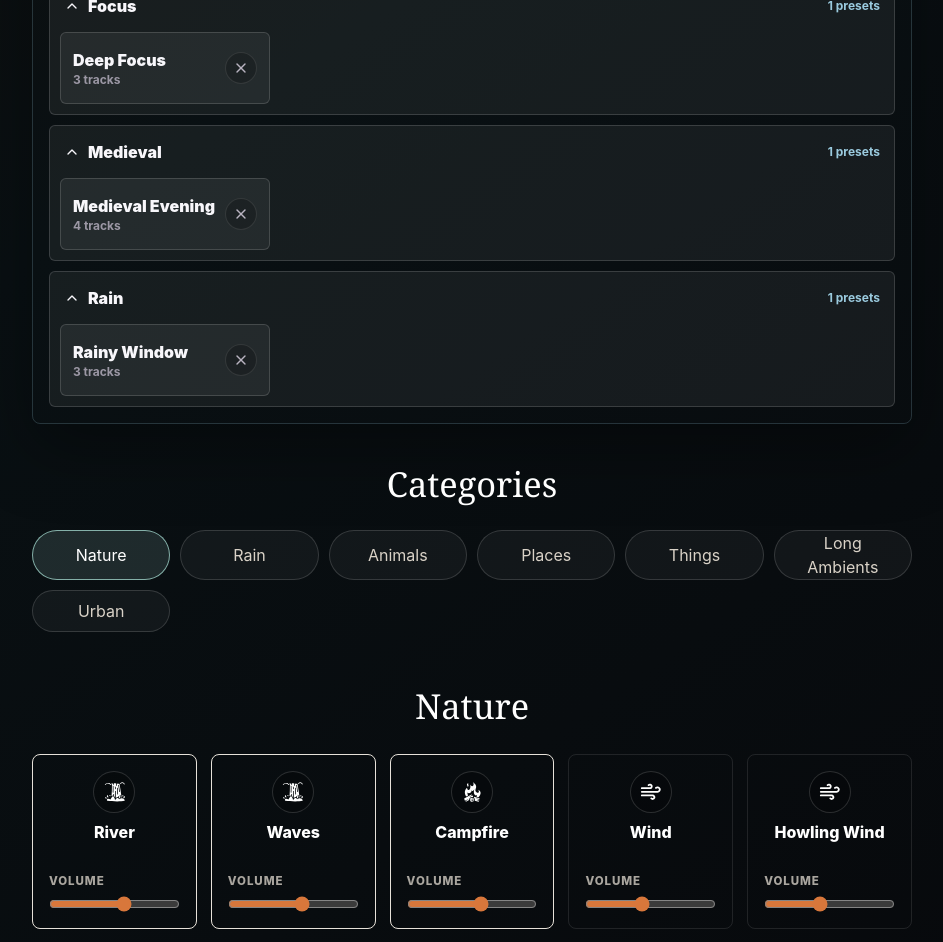
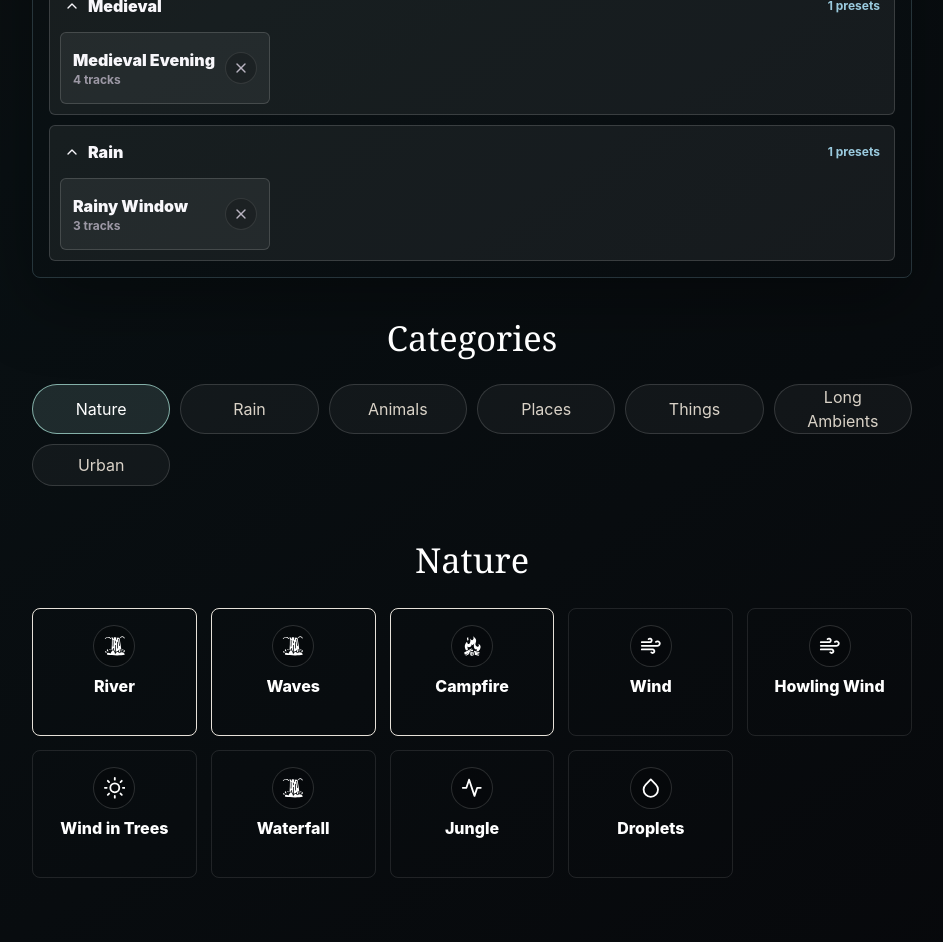
Before and after one commit to holyhell24/AmbientMixer, a React (Vite) app: page / in a window 1280 px wide. Shown: the part 980-1922 px from the top of the page, without its empty margins (168-1111 px from the left). Built offline with nearby package versions, Linux system fonts and the light colour scheme.

Commit message:
Removed sound item volume slider

```diff
--- a/src/App.tsx
+++ b/src/App.tsx
@@ -311,7 +311,6 @@ function App() {
           sounds={selectedSounds}
           tracks={tracks}
           maxActiveReached={activeTracks.length >= maxActiveTracks}
-          onChangeVolume={(id, volume) => updateTrack(id, { volume })}
           onToggleSound={toggleSound}
         />
       </section>
--- a/src/components/SoundCard/SoundCard.tsx
+++ b/src/components/SoundCard/SoundCard.tsx
@@ -5,12 +5,11 @@ function SoundCard({
   disabled,
   sound,
   track,
-  onChangeVolume,
   onToggleSound,
 }: SoundCardProps) {
   return (
     <article
-      className="min-h-36 rounded-lg border border-white/10 bg-[linear-gradient(180deg,rgba(255,255,255,0.045),rgba(255,255,255,0.02)),rgba(5,6,7,0.45)] p-4 transition hover:-translate-y-0.5 data-[active=true]:border-[#fff9ef]/90 data-[active=true]:bg-[linear-gradient(180deg,rgba(158,210,200,0.13),rgba(220,119,59,0.06)),rgba(5,6,7,0.58)] data-[disabled=true]:opacity-45 data-[disabled=true]:hover:translate-y-0 max-[520px]:min-h-[132px] max-[520px]:p-2 max-[360px]:min-h-0"
+      className="min-h-32 rounded-lg border border-white/10 bg-[linear-gradient(180deg,rgba(255,255,255,0.045),rgba(255,255,255,0.02)),rgba(5,6,7,0.45)] p-4 transition hover:-translate-y-0.5 data-[active=true]:border-[#fff9ef]/90 data-[active=true]:bg-[linear-gradient(180deg,rgba(158,210,200,0.13),rgba(220,119,59,0.06)),rgba(5,6,7,0.58)] data-[disabled=true]:opacity-45 data-[disabled=true]:hover:translate-y-0 max-[520px]:min-h-[112px] max-[520px]:p-2 max-[360px]:min-h-0"
       data-active={track.active}
       data-disabled={disabled}
     >
@@ -26,18 +25,6 @@ function SoundCard({
         </span>
         <span className="min-h-10 text-center leading-[1.18] font-extrabold text-white max-[520px]:min-h-8 max-[520px]:text-[0.82rem] max-[520px]:break-anywhere">{sound.name}</span>
       </button>
-      <label className="mt-2.5 grid gap-1.5 text-[0.72rem] font-extrabold tracking-[0.08em] text-[#aaa69f] uppercase max-[520px]:mt-1 max-[520px]:text-[0.62rem]">
-        <span>Volume</span>
-        <input
-          aria-label={`${sound.name} volume`}
-          className="w-full accent-[#d8773b]"
-          max="100"
-          min="0"
-          onChange={(event) => onChangeVolume(sound.id, Number(event.target.value))}
-          type="range"
-          value={track.volume}
-        />
-      </label>
     </article>
   );
 }
--- a/src/components/SoundCard/types.ts
+++ b/src/components/SoundCard/types.ts
@@ -4,6 +4,5 @@ export type SoundCardProps = {
   sound: Sound;
   track: TrackState;
   disabled: boolean;
-  onChangeVolume: (id: string, volume: number) => void;
   onToggleSound: (sound: Sound) => void;
 };
--- a/src/components/SoundGrid/SoundGrid.tsx
+++ b/src/components/SoundGrid/SoundGrid.tsx
@@ -5,7 +5,6 @@ function SoundGrid({
   sounds,
   tracks,
   maxActiveReached,
-  onChangeVolume,
   onToggleSound,
 }: SoundGridProps) {
   return (
@@ -23,7 +22,6 @@ function SoundGrid({
             key={sound.id}
             sound={sound}
             track={track}
-            onChangeVolume={onChangeVolume}
             onToggleSound={onToggleSound}
           />
         );
--- a/src/components/SoundGrid/types.ts
+++ b/src/components/SoundGrid/types.ts
@@ -4,6 +4,5 @@ export type SoundGridProps = {
   sounds: Sound[];
   tracks: TrackState[];
   maxActiveReached: boolean;
-  onChangeVolume: (id: string, volume: number) => void;
   onToggleSound: (sound: Sound) => void;
 };
--- a/src/presets.json
+++ b/src/presets.json
@@ -1,15 +1,5 @@
 {
   "presets": [
-    {
-      "id": "preset-deep-focus",
-      "name": "Deep Focus",
-      "category": "Focus",
-      "tracks": [
-        { "id": "river", "volume": 42, "muted": false },
-        { "id": "wind-in-trees", "volume": 36, "muted": false },
-        { "id": "library", "volume": 28, "muted": false }
-      ]
-    },
     {
       "id": "preset-rainy-window",
       "name": "Rainy Window",
```
